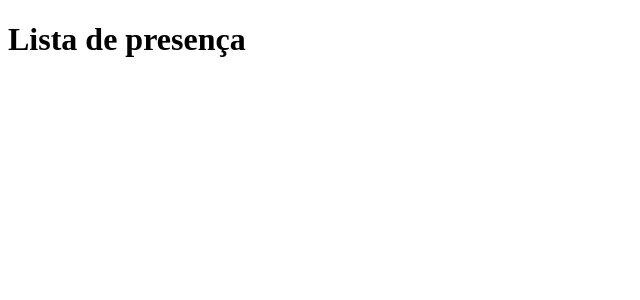
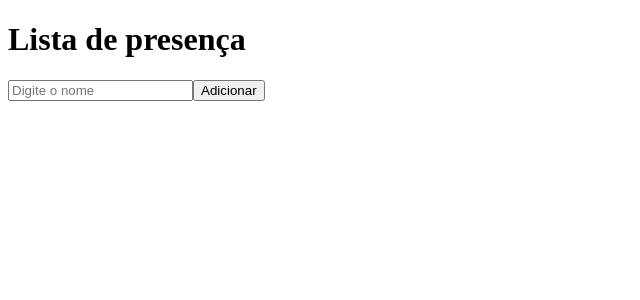
Before and after one commit to jvfonseca1/ListaPresenca, a React (Vite) app in the folder reactapp/: page / in a window 1280 px wide. Shown: the top 300 px of the page, without its empty margins (0-640 px from the left). Built offline with nearby package versions, Linux system fonts and the light colour scheme.

Commit message:
Fragments

```diff
--- a/reactapp/src/pages/Home.jsx
+++ b/reactapp/src/pages/Home.jsx
@@ -1,6 +1,10 @@
 function Home() {
   return (
-    <h1>Lista de presença</h1>
+    <div>
+      <h1>Lista de presença</h1>
+      <input type="text" placeholder="Digite o nome" />
+      <button type="button"> Adicionar</button>
+    </div>
   )
 }
 
```
